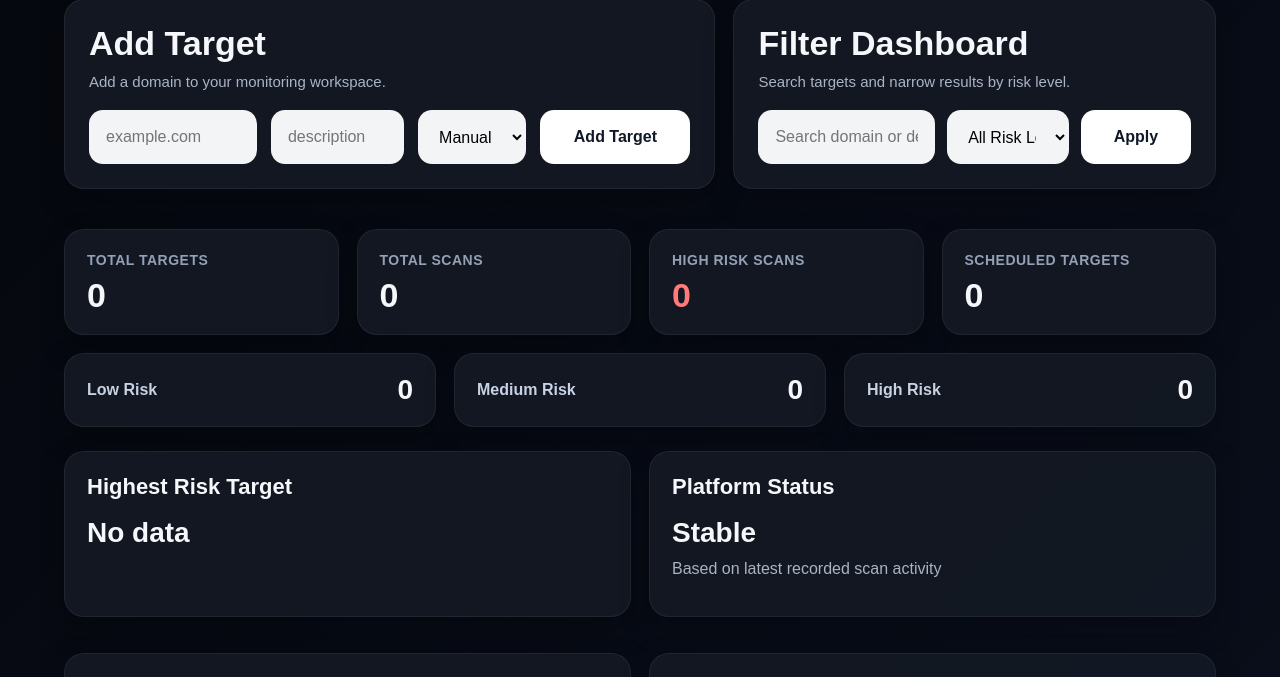
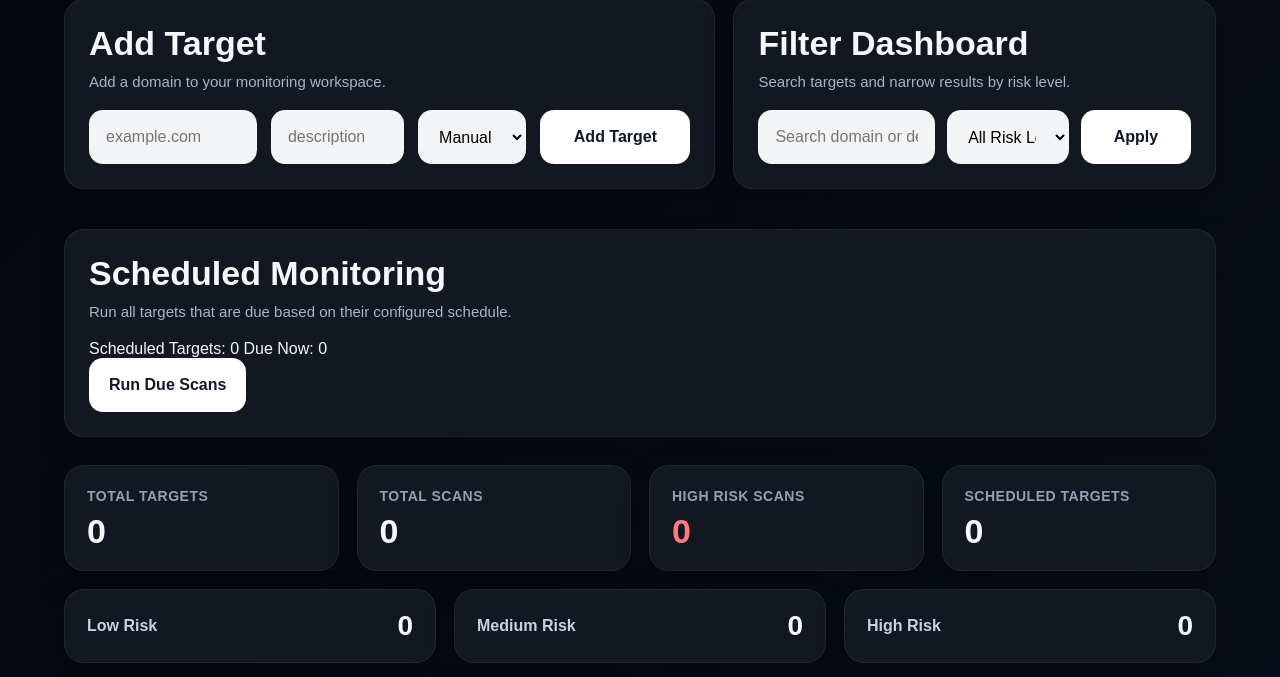
Before and after one commit to xanast/attack-surface-platform, a FastAPI app: page / in a window 1280 px wide. Shown: the part 179-856 px from the top of the page. Run offline with FastAPI, Linux system fonts and the light colour scheme; data that the repository does not hold is empty; a map, chart or similar area stays blank.

Commit message:
Add scheduled monitoring and run-due scans feature

```diff
--- a/app/templates/index.html
+++ b/app/templates/index.html
@@ -46,6 +46,24 @@
                 <option value="high" {% if risk == "high" %}selected{% endif %}>High</option>
             </select>
             <button type="submit">Apply</button>
+        </form>
+    </div>
+</div>
+
+<div class="panel premium-panel">
+    <div class="panel-header">
+        <h2>Scheduled Monitoring</h2>
+        <p class="panel-subtitle">Run all targets that are due based on their configured schedule.</p>
+    </div>
+
+    <div class="scheduled-toolbar">
+        <div class="scheduled-info">
+            <span class="scheduled-badge">Scheduled Targets: {{ stats.scheduled_targets }}</span>
+            <span class="scheduled-badge due-badge">Due Now: {{ stats.due_targets }}</span>
+        </div>
+
+        <form action="/targets/run-due" method="post">
+            <button type="submit" class="scan-btn">Run Due Scans</button>
         </form>
     </div>
 </div>
@@ -154,6 +172,16 @@
             <div class="target-risk-row">
                 <span class="label">Next Run</span>
                 <span class="value">{{ item.next_run_at if item.next_run_at else "Manual" }}</span>
+            </div>
+            <div class="target-risk-row">
+                <span class="label">Due Status</span>
+                <span class="value">
+                    {% if item.is_due %}
+                        <span class="risk-pill risk-high">Due Now</span>
+                    {% else %}
+                        <span class="risk-pill risk-low">On Schedule</span>
+                    {% endif %}
+                </span>
             </div>
         </div>
 
```
Also changed, not shown: app/routes/web.py (+69 -24 lines).
